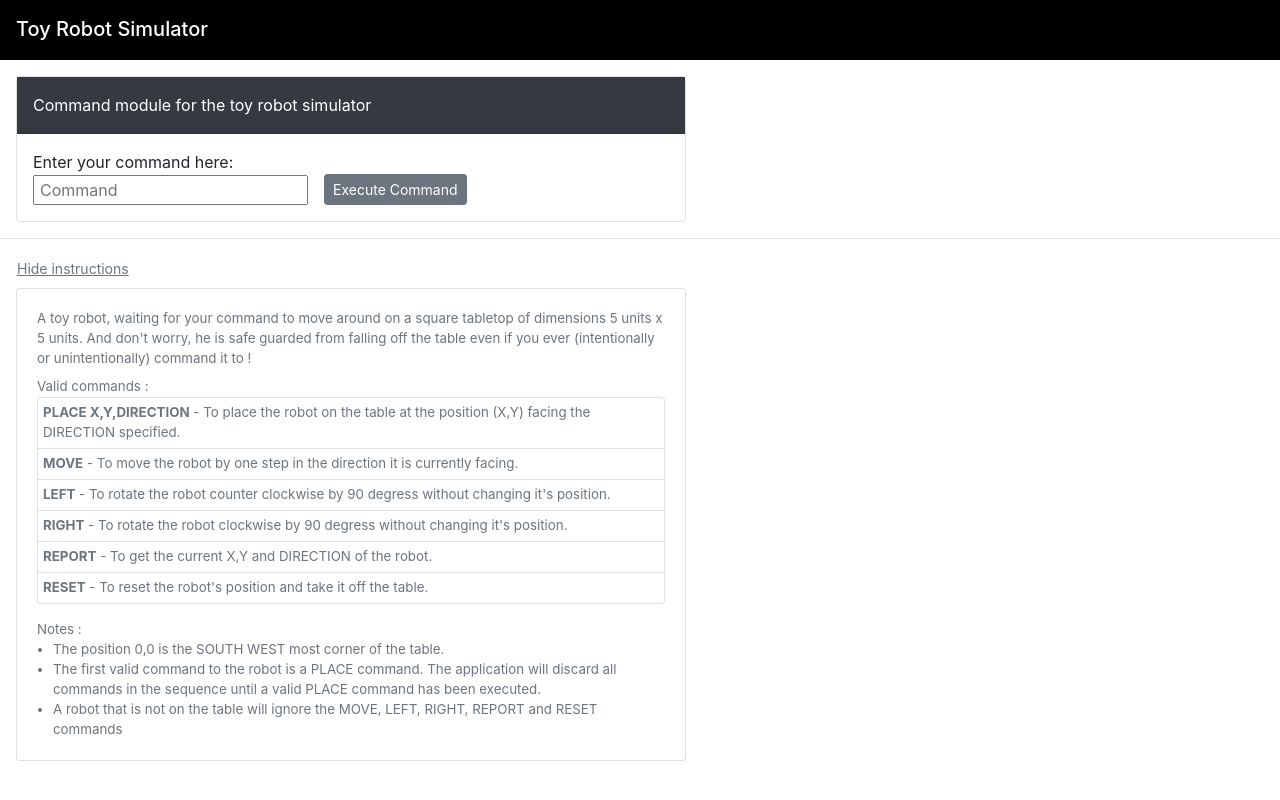
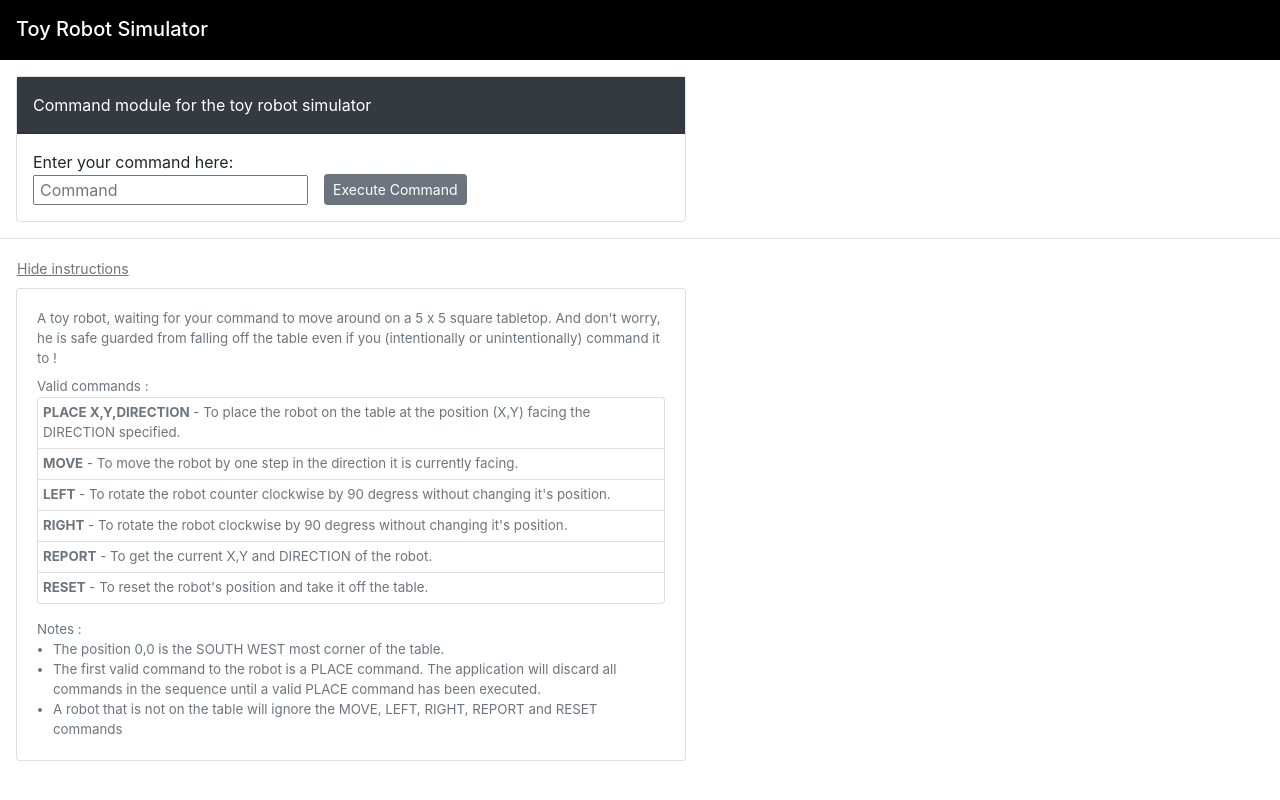
Before and after one commit to mithunprem/toyrobotsimulator, a React (Create React App) app: page / in a window 1280 px wide. Both pictures are taken after a click on the button "View instructions and sample commands". Built offline with nearby package versions, Linux system fonts and the light colour scheme; the HTML template or start-up script is replaced by a standard one.

Commit message:
Formatted the instructions component.

```diff
--- a/src/Components/Instructions/index.js
+++ b/src/Components/Instructions/index.js
@@ -1,6 +1,6 @@
 import React, { Component, Fragment } from 'react';
 import Button from '../Button';
-import { Collapse, CardBody, Card, ListGroup, ListGroupItem } from 'reactstrap';
+import { Card, CardBody, Collapse, ListGroup, ListGroupItem as Li } from 'reactstrap';
 import './instructions.scss';
 
 export default class Instructions extends Component  {
@@ -27,25 +27,51 @@ export default class Instructions extends Component  {
           <Collapse className="mt-2 instructions-text text-muted" isOpen={showInstructions}>
             <Card>
               <CardBody>
-                <p className="pb-2">A toy robot, waiting for your command to move around on a square tabletop
-                  of dimensions 5 units x 5 units. And don't worry, he is safe guarded from
-                  falling off the table even if you ever (intentionally or unintentionally) command it to !
+                <p className="pb-2">
+                  A toy robot, waiting for your command to move around on a 5 x 5
+                  square tabletop. And don't worry, he is safe guarded from
+                  falling off the table even if you (intentionally or
+                  unintentionally) command it to !
                 </p>
                 <p>Valid commands :</p>
                 <ListGroup>
-                  <ListGroupItem><b>PLACE X,Y,DIRECTION</b> - To place the robot on the table at the position (X,Y) facing the DIRECTION specified.</ListGroupItem>
-                  <ListGroupItem><b>MOVE</b> - To move the robot by one step in the direction it is currently facing.</ListGroupItem>
-                  <ListGroupItem><b>LEFT</b> - To rotate the robot counter clockwise by 90 degress without changing it's position.</ListGroupItem>
-                  <ListGroupItem><b>RIGHT</b> - To rotate the robot clockwise by 90 degress without changing it's position.</ListGroupItem>
-                  <ListGroupItem><b>REPORT</b> - To get the current X,Y and DIRECTION of the robot.</ListGroupItem>
-                  <ListGroupItem><b>RESET</b> - To reset the robot's position and take it off the table.</ListGroupItem>
+                  <Li>
+                    <b>PLACE X,Y,DIRECTION</b> - To place the robot on the table
+                    at the position (X,Y) facing the DIRECTION specified.
+                  </Li>
+                  <Li>
+                    <b>MOVE</b> - To move the robot by one step in the direction
+                    it is currently facing.
+                  </Li>
+                  <Li>
+                    <b>LEFT</b> - To rotate the robot counter clockwise by 90
+                    degress without changing it's position.
+                  </Li>
+                  <Li>
+                    <b>RIGHT</b> - To rotate the robot clockwise by 90 degress
+                    without changing it's position.
+                  </Li>
+                  <Li>
+                    <b>REPORT</b> - To get the current X,Y and DIRECTION of the robot.
+                  </Li>
+                  <Li>
+                    <b>RESET</b> - To reset the robot's position and take it off the table.
+                  </Li>
                 </ListGroup>
                 <p className="mt-3">Notes :</p>
                   <ul className="pl-3 m-0">
-                    <li>The position 0,0 is the SOUTH WEST most corner of the table.</li>
-                    <li>The first valid command to the robot is a PLACE command. The application
-                      will discard all commands in the sequence until a valid PLACE command has been executed.</li>
-                    <li>A robot that is not on the table will ignore the MOVE, LEFT, RIGHT, REPORT and RESET commands</li>
+                    <li>
+                      The position 0,0 is the SOUTH WEST most corner of the table.
+                    </li>
+                    <li>
+                      The first valid command to the robot is a PLACE command.
+                      The application will discard all commands in the sequence
+                      until a valid PLACE command has been executed.
+                    </li>
+                    <li>
+                      A robot that is not on the table will ignore the MOVE,
+                      LEFT, RIGHT, REPORT and RESET commands
+                    </li>
                   </ul>
               </CardBody>
             </Card>
```
